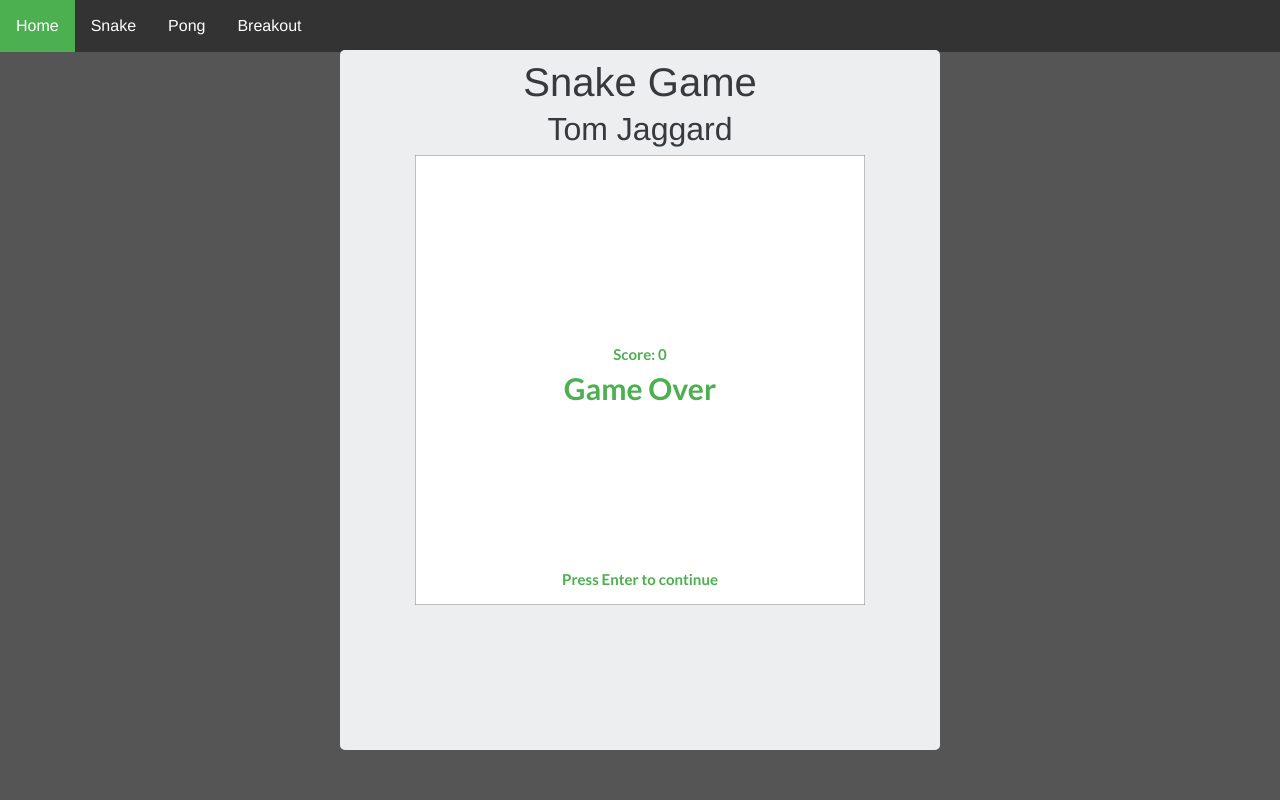
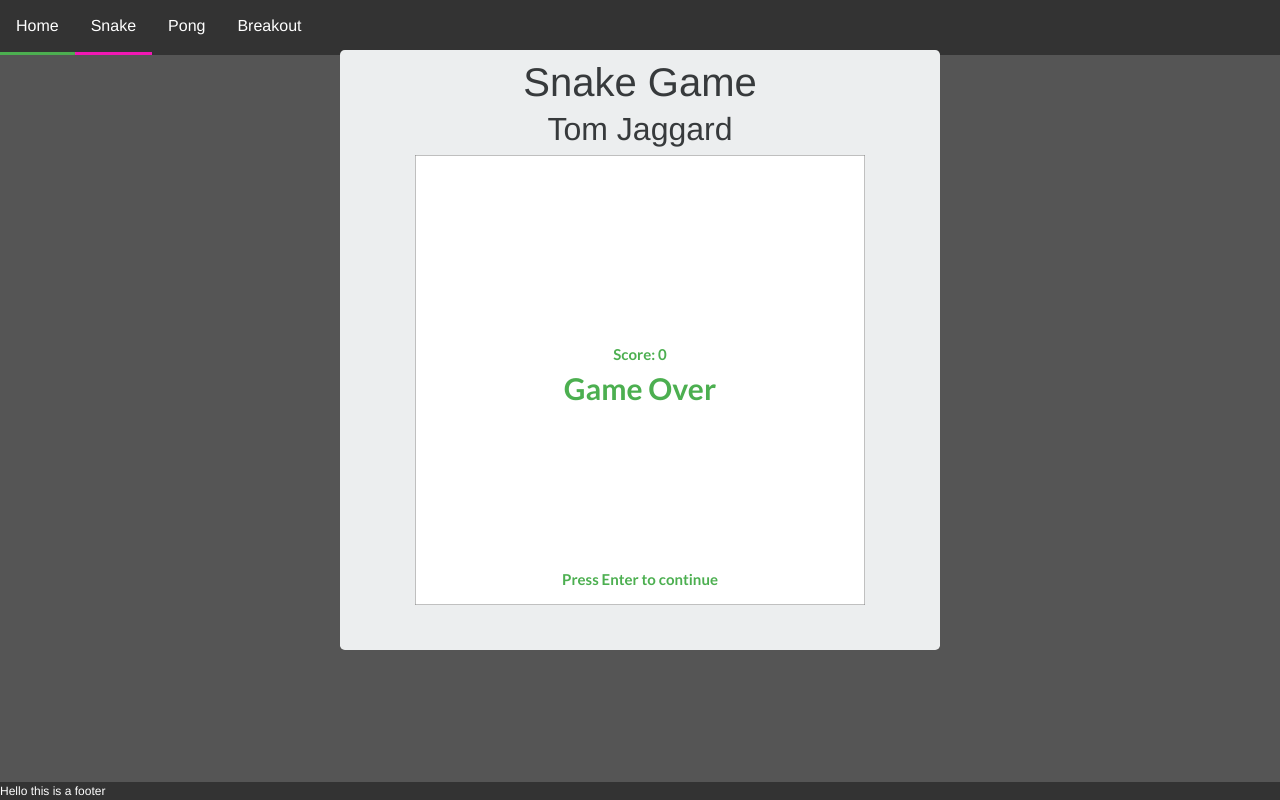
Before and after one commit to moveslikr/HTML5_Javascript_Site, a plain HTML site: page Snake.html in a window 1280 px wide. Drawn offline with nearby package versions, Linux system fonts and the light colour scheme.

Commit message:
Updated CSS
Fixed CSS and navbar.
Added footer plus minor HTML revisions.

```diff
--- a/Snake.html
+++ b/Snake.html
@@ -15,8 +15,8 @@
 <body>
 
 		<ul>
-			<li><a href="#">Home</a></li>
-			<li><a href="Snake.html">Snake</a></li>
+			<li><a href="index.html">Home</a></li>
+			<li id="active"><a href="Snake.html">Snake</a></li>
 			<li><a href="#">Pong</a></li>
 			<li><a href="#">Breakout</a></li>
 		</ul>
@@ -27,19 +27,20 @@
 	position: fixed;
 	top: 50%;
 	width: 600px;
-	height: 700px;
+	height: 600px;
 	margin: 0 auto;
 	left: 50%;
 	margin-top: -350px;
 	margin-left: -300px;">
-		<div class="title">
 			<h1>Snake Game</h1>
 			<h2>Tom Jaggard</h2>
-		</div>
 		<canvas id="canvas" width="450" height="450"></canvas>
 	<p id="highscore"></p>
 	</div>
 </div>
 </div>
+<div class="footer">
+		<footer>Hello this is a footer</footer>
+</div>
 </body>
 </html>
--- a/Style.css
+++ b/Style.css
@@ -6,9 +6,30 @@ body {
 	font-size: 18px;
 	height: 100%;
 	}
+
 .whole {
 	background-color: #555;
 	height: 100%;
+}
+
+.title{
+	text-align: center;
+	color: white;
+	font-size: 200px;
+	position: absolute;
+	left: 0;
+	right:0 ;
+	top: 100;
+}
+
+.footer {
+	position: fixed;
+	bottom: 0;
+	background-color: #333;
+	color: white;
+	width: 100%;
+	font-size: 12px;
+	text-align: left;
 }
 
 ul {
@@ -33,12 +54,14 @@ li a {
     text-align: center;
     padding: 14px 16px;
 	text-decoration: none;
+	border-bottom: 3px solid #333
 }
 
 li a:hover {
-    background-color: #4CAF50;
 	color: white;
 	text-decoration: none;
+	border-bottom: 3px solid #4CAF50;
+	transition: border-bottom 0.2s ease;
 }
 
 li a:visited {
@@ -46,6 +69,6 @@ li a:visited {
 	color: white;
 }
 
-li a:active {
-	background-color: #4CAF50;
+#active a{
+	border-bottom: 3px solid #F117B4
 }
```
Also changed, not shown: index.html (added, +28 -0 lines).
